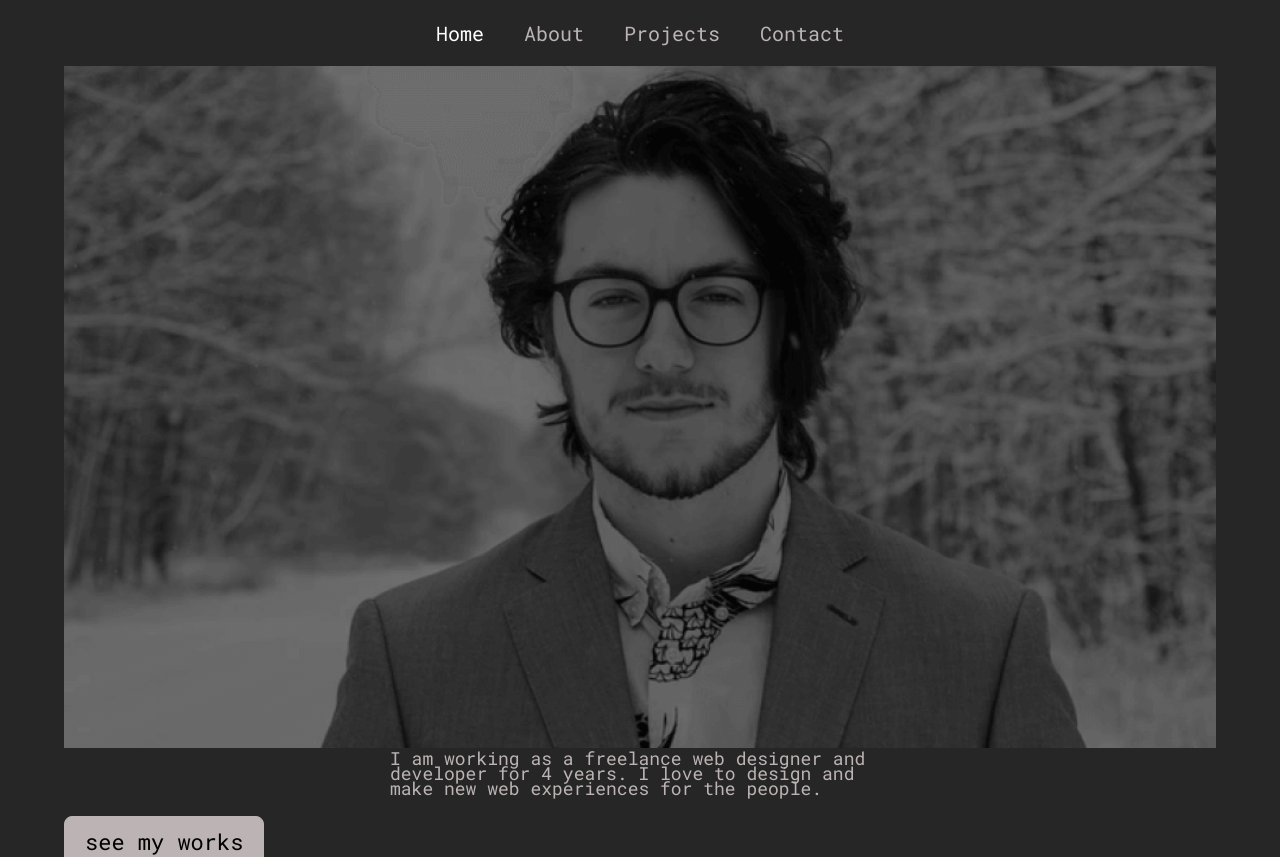
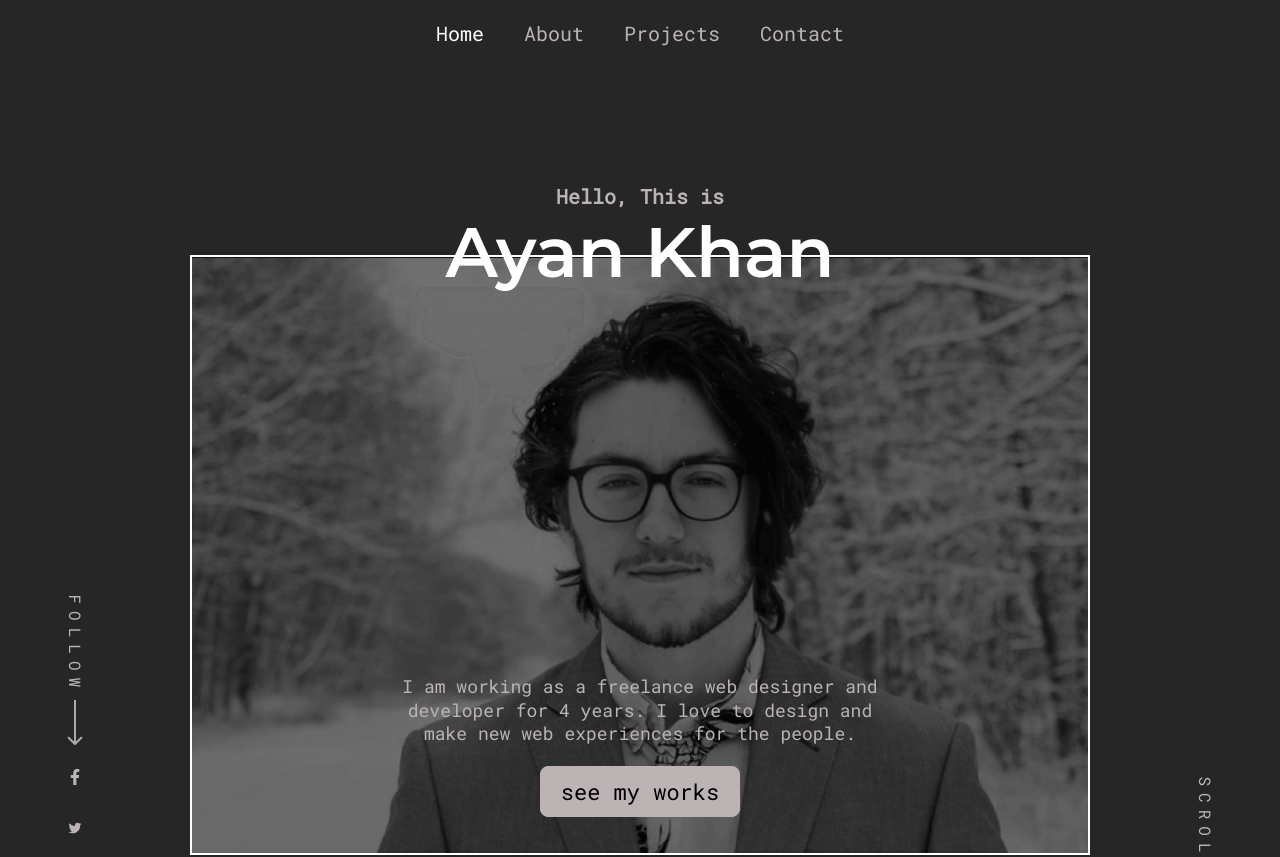
Before and after one commit to RajikuBlanc/React-tutorial-01, a React (Create React App) app: page / in a window 1280 px wide. Shown: the top 857 px of the page. Built offline with nearby package versions, Linux system fonts and the light colour scheme.

Commit message:
herosections

```diff
--- a/src/components/HeroSection.jsx
+++ b/src/components/HeroSection.jsx
@@ -4,15 +4,155 @@ import PText from "./PText";
 import Button from "./Button";
 import socialMediaArrow from "../assets/images/social-media-arrow.svg";
 import scrollDownArrow from "../assets/images/scroll-down-arrow.svg";
+import styled from "styled-components";
+import { FaFacebookF } from "react-icons/fa";
+import { AiOutlineTwitter, AiFillLinkedin, AiOutlineInstagram } from "react-icons/ai";
+
+const HeroStyles = styled.div`
+  .hero {
+    height: 100vh;
+    min-height: 1000px;
+    width: 100%;
+    text-align: center;
+    display: flex;
+    align-items: center;
+    justify-content: center;
+    position: relative;
+  }
+  .hero__heading {
+    font-size: 2rem;
+    margin-bottom: -4rem;
+    position: relative;
+    span {
+      display: inline-block;
+      width: 100%;
+    }
+  }
+  .hero__name {
+    font-size: 7rem;
+    font-family: "Montserrat SemiBold";
+    color: var(--white);
+  }
+  .hero__img {
+    max-width: 900px;
+    width: 100%;
+    height: 600px;
+    margin: 0 auto;
+    border: 2px solid var(--white);
+  }
+  .hero__info {
+    margin-top: -18rem;
+  }
+  .hero__social,
+  .hero__scrollDown {
+    display: flex;
+    flex-direction: column;
+    gap: 2rem;
+    position: absolute;
+    bottom: 28px;
+    width: 50px;
+  }
+  .hero__social {
+    left: 50px;
+  }
+  .hero__scrollDown {
+    right: 50px;
+  }
+  .hero__social__indicator,
+  .hero__scrollDown {
+    p {
+      font-size: 1.6rem;
+      transform: translateY(-70px) rotate(90deg);
+      letter-spacing: 0.7rem;
+      text-transform: uppercase;
+    }
+    img {
+      max-height: 45px;
+      width: 16px;
+      margin: 0 auto;
+      object-fit: contain;
+    }
+  }
+  .hero__scrollDown {
+    img {
+      max-height: 70px;
+    }
+  }
+  .hero__social__text {
+    ul {
+      li {
+        margin-bottom: 1rem;
+      }
+      a {
+        display: inline-block;
+        font-size: 1.6rem;
+        letter-spacing: 5px;
+        margin-bottom: 2rem;
+      }
+    }
+  }
+  @media only screen and (max-width: 768px) {
+    .hero {
+      min-height: 750px;
+    }
+    .hero__heading {
+      font-size: 1.4rem;
+      margin-bottom: -3rem;
+      .hero__name {
+        font-size: 4.5rem;
+      }
+    }
+    .hero__img {
+      height: 300px;
+    }
+    .hero__info {
+      margin-top: 3rem;
+    }
+    .hero__social {
+      left: 0;
+      bottom: -15%;
+      width: 20px;
+      .hero__social__indicator {
+        width: 20px;
+        p {
+          font-size: 1.2rem;
+        }
+        img {
+          max-height: 22px;
+        }
+      }
+      .hero__social__text {
+        ul {
+          li {
+            a {
+              font-size: 1.2rem;
+              margin-bottom: 1rem;
+            }
+          }
+        }
+      }
+    }
+    .hero__scrollDown {
+      right: 0;
+      max-height: 22px;
+      width: 20px;
+      gap: 1rem;
+      p {
+        font-size: 1.3rem;
+      }
+    }
+  }
+`;
 
 export default class HeroSection extends Component {
   render() {
     return (
-      <div>
+      <HeroStyles>
+        <div className="hero">
           <div className="container">
             <h1 className="hero__heading">
               <span>Hello, This is</span>
-            <span>Ayan Khan</span>
+              <span className="hero__name">Ayan Khan</span>
             </h1>
             <div className="hero__img">
               <img src={HeroImg} alt="" />
@@ -30,26 +170,38 @@ export default class HeroSection extends Component {
                 <p>Follow</p>
                 <img src={socialMediaArrow} alt="" />
               </div>
-            <div className="hero_social_text">
+              <div className="hero__social__text">
                 <ul>
                   <li>
-                  <a href="#">FB</a>
+                    <a href="/">
+                      <FaFacebookF />
+                    </a>
                   </li>
                   <li>
-                  <a href="#">TW</a>
+                    <a href="/">
+                      <AiOutlineTwitter />
+                    </a>
                   </li>
                   <li>
-                  <a href="#">LI</a>
+                    <a href="/">
+                      <AiFillLinkedin />
+                    </a>
+                  </li>
+                  <li>
+                    <a href="/">
+                      <AiOutlineInstagram />
+                    </a>
                   </li>
                 </ul>
               </div>
             </div>
             <div className="hero__scrollDown">
-            <p>SCROLL</p>
+              <p>Scroll</p>
               <img src={scrollDownArrow} alt="" />
             </div>
           </div>
         </div>
+      </HeroStyles>
     );
   }
 }
--- a/src/components/PText.jsx
+++ b/src/components/PText.jsx
@@ -17,7 +17,7 @@ const PStyle = styled.div`
   max-width: 500px;
   margin: 0 auto;
   font-size: 1.8rem;
-  line-height: 1.5rem;
+  line-height: 1.3em;
   @media only screen and (max-width: 768px) {
     font-size: 1.4rem;
   }
```
Lines whose indentation alone changed are shown as unchanged.
